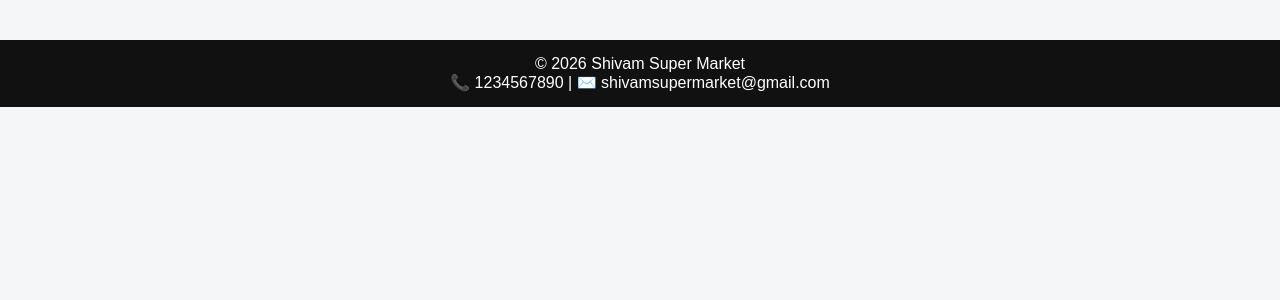
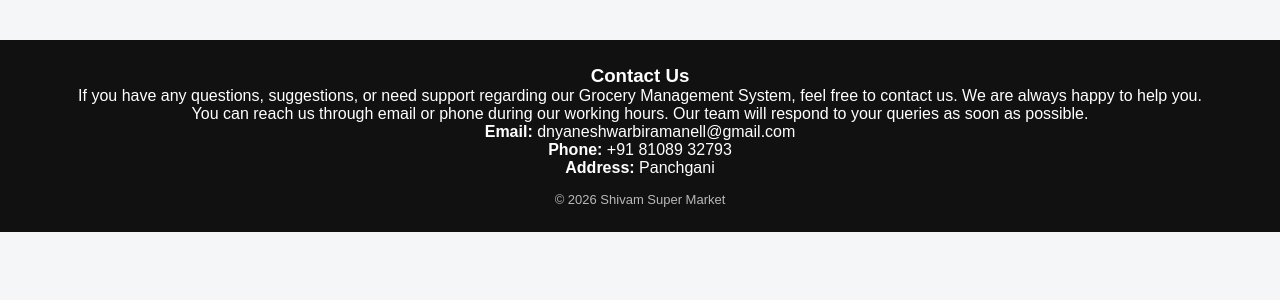
Before and after one commit to surajkharade000-dot/grocery-flask-app, a Flask app: template templates/base.html in a window 1280 px wide. Shown: the part 46-346 px from the top of the page. Run offline with Flask 3, Linux system fonts and the light colour scheme; the template is opened without the code that fills it, so the values that code supplies are empty.

Commit message:
Update base.html

```diff
--- a/templates/base.html
+++ b/templates/base.html
@@ -6,7 +6,7 @@
 </head>
 <body>
 
-<!-- NAVBAR -->
+<!-- ================= NAVBAR ================= -->
 <div class="navbar">
     <a href="/products">Home</a>
     <a href="/cart">Cart</a>
@@ -14,12 +14,35 @@
     <a href="/logout">Logout</a>
 </div>
 
+<!-- ================= PAGE CONTENT ================= -->
 {% block content %}{% endblock %}
 
-<!-- FOOTER -->
-<footer style="margin-top:40px; padding:15px; text-align:center; background:#111; color:#fff;">
-    <p>© 2026 Shivam Super Market</p>
-    <p>📞 1234567890 | ✉️ shivamsupermarket@gmail.com</p>
+<!-- ================= FOOTER (ALL PAGES) ================= -->
+<footer style="margin-top:40px; padding:25px; text-align:center; background:#111; color:#fff;">
+
+    <h3>Contact Us</h3>
+
+    <p>
+        If you have any questions, suggestions, or need support regarding our
+        Grocery Management System, feel free to contact us.
+        We are always happy to help you.
+    </p>
+
+    <p>
+        You can reach us through email or phone during our working hours.
+        Our team will respond to your queries as soon as possible.
+    </p>
+
+    <p>
+        <strong>Email:</strong> dnyaneshwarbiramanell@gmail.com <br>
+        <strong>Phone:</strong> +91 81089 32793 <br>
+        <strong>Address:</strong> Panchgani
+    </p>
+
+    <p style="margin-top:15px; font-size:13px; opacity:0.7;">
+        © 2026 Shivam Super Market
+    </p>
+
 </footer>
 
 </body>
```
